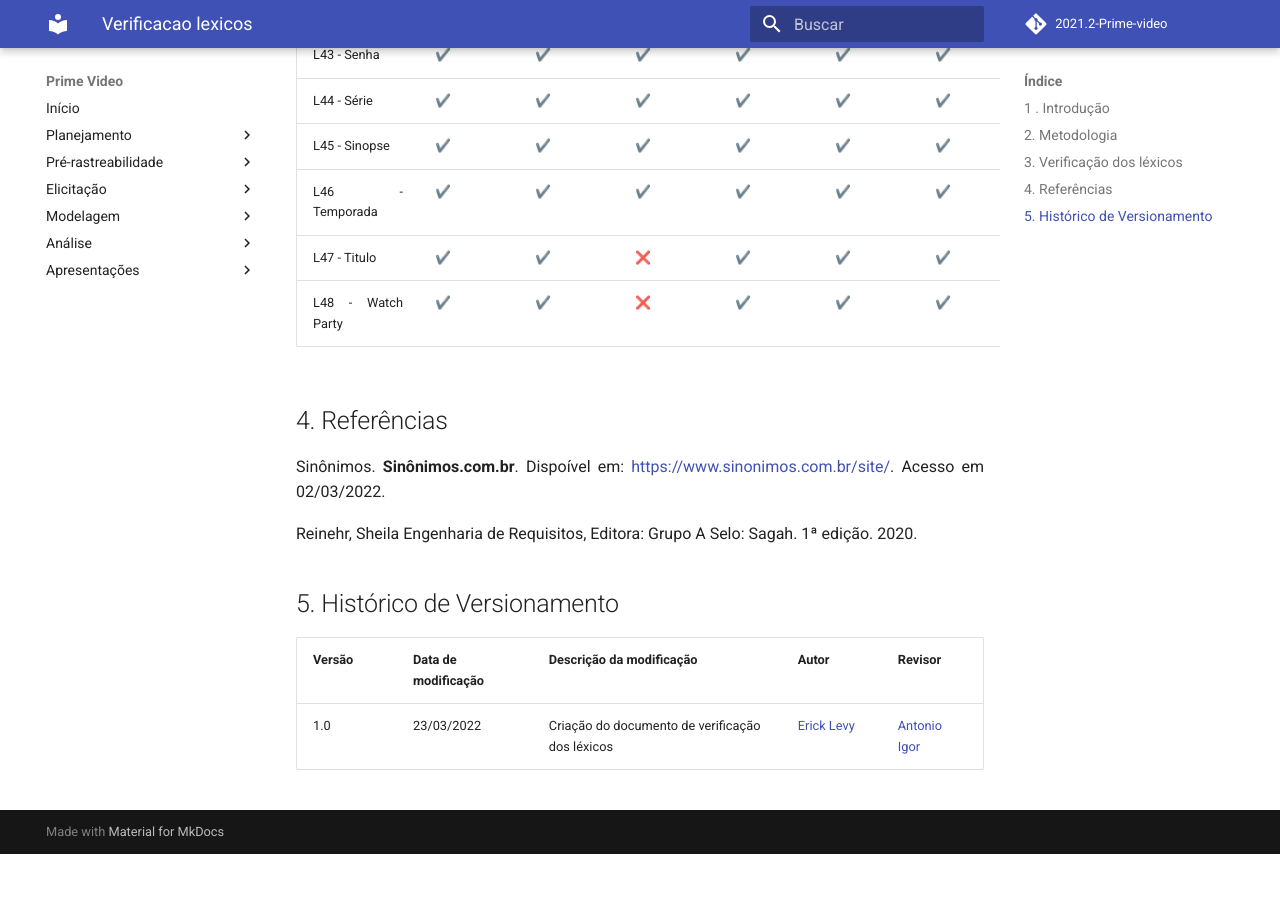
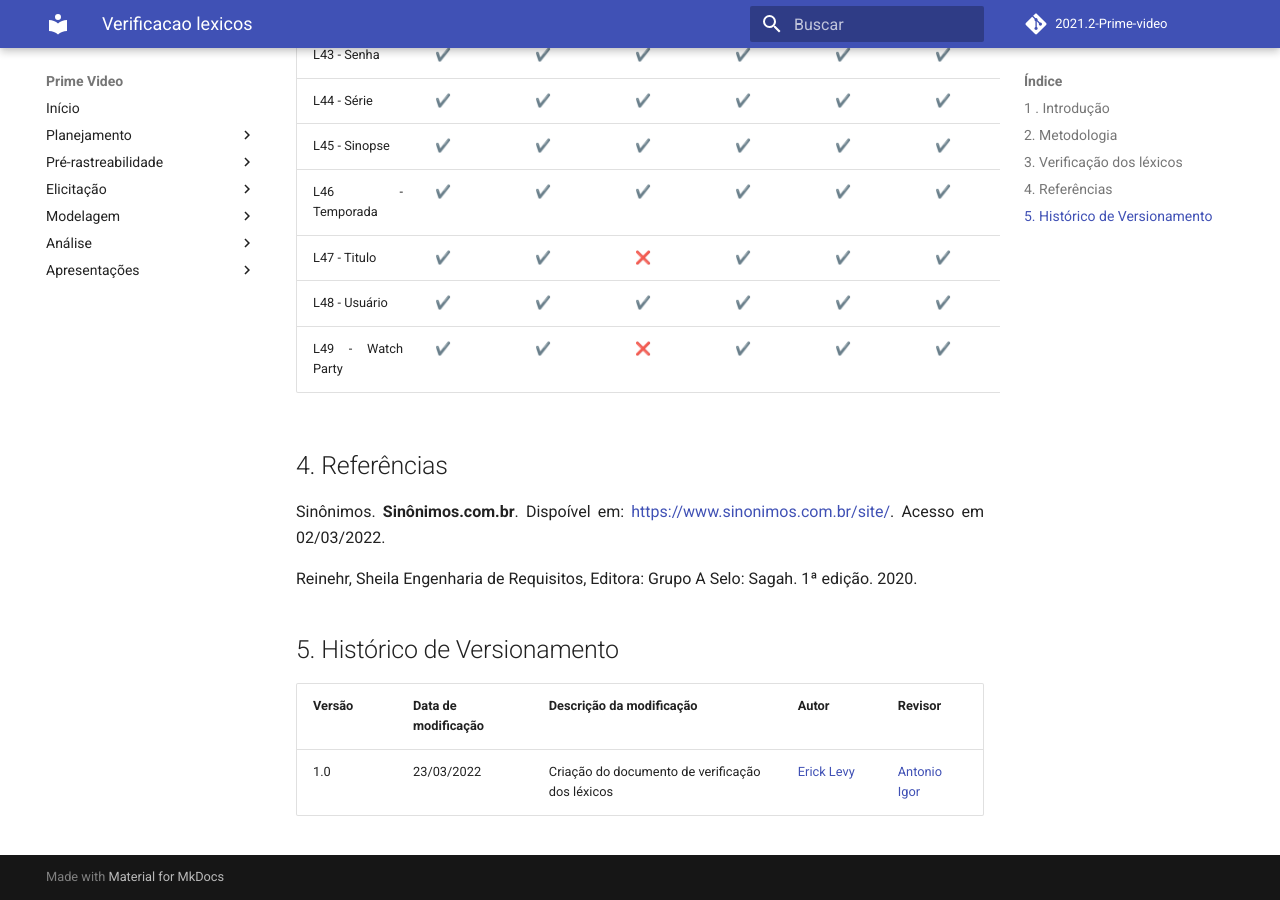
Before and after one commit to Requisitos-de-Software/2021.2-Prime-video, an MkDocs documentation site: the page built from docs/analise/verificacao/verificacao-lexicos.md, in a window 1280 px wide and 900 px high, scrolled down 3043 px. Built offline with MkDocs 1.6.1 and Material for MkDocs 9.7.7, drawn with Linux system fonts in a browser that asks for light colours; comment, search, counter and statistics services are not loaded; before the commit the page ends 3897 px from its top, so only the background shows below that.

Commit message:
finalizado o verificação-lexicos

```diff
--- a/docs/analise/verificacao/verificacao-lexicos.md
+++ b/docs/analise/verificacao/verificacao-lexicos.md
@@ -78,7 +78,8 @@
 |<p align="center">L45 - Sinopse</p>|✔️ | ✔️ | ✔️| ✔️ | ✔️ | ✔️| ❌ |  6/7 |
 |<p align="center">L46 - Temporada</p>| ✔️ | ✔️ | ✔️| ✔️ | ✔️ | ✔️| ❌ |  6/7 |
 |<p align="center">L47 - Titulo</p>| ✔️ | ✔️ | ❌| ✔️ | ✔️ | ✔️| ❌ |  5/7 |
-|<p align="center">L48 - Watch Party</p>| ✔️ | ✔️ | ❌| ✔️ | ✔️ | ✔️| ❌ |  5/7 |
+|<p align="center">L48 - Usuário</p>| ✔️ | ✔️ | ✔️| ✔️ | ✔️ | ✔️| ✔️ |  7/7 |
+|<p align="center">L49 - Watch Party</p>| ✔️ | ✔️ | ❌| ✔️ | ✔️ | ✔️| ❌ |  5/7 |
 
 
 
```
